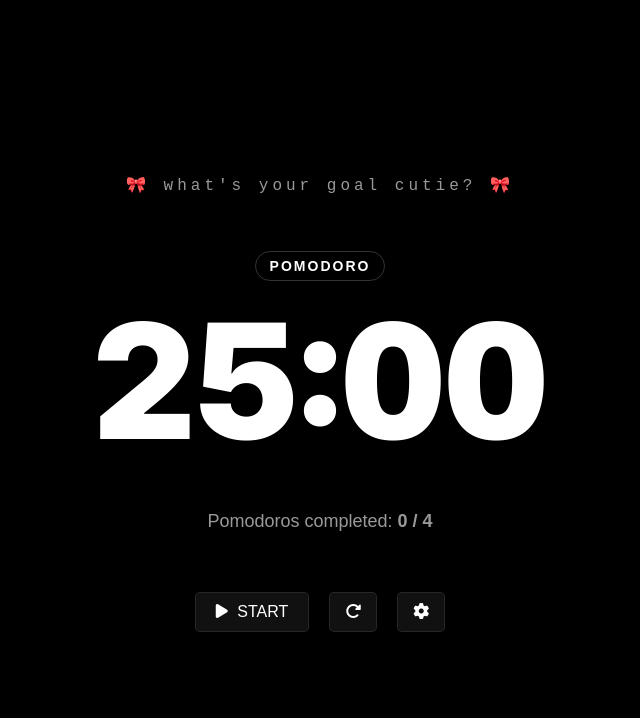
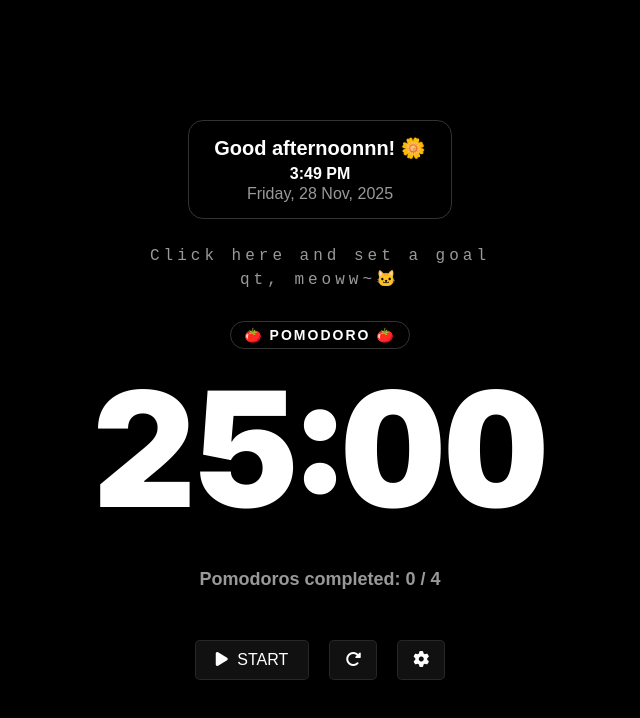
Before and after one commit to SourodipRoy/Pomodoro-Timer, a plain HTML site: page index.html in a window 1280 px wide. Shown: the whole page, without its empty margins (320-960 px from the left). Drawn offline with Linux system fonts and the light colour scheme.

Commit message:
new greeting, current time, day, date month year feature | zoom disable | minor ui fixes

```diff
--- a/index.html
+++ b/index.html
@@ -2,26 +2,36 @@
 <html lang="en">
 <head>
     <meta charset="UTF-8">
-    <meta name="viewport" content="width=device-width, initial-scale=1.0">
+    <meta name="viewport" content="width=device-width, initial-scale=1.0, maximum-scale=1.0, user-scalable=no">
     <title>Pomodoro Timer</title>
     <link rel="stylesheet" href="styles.css">
     <link rel="stylesheet" href="https://cdnjs.cloudflare.com/ajax/libs/font-awesome/6.5.1/css/all.min.css">
-    <link rel="stylesheet" href="https://fonts.googleapis.com/css2?family=Inter:wght@900&display=swap">
+    <link rel="stylesheet" href="https://fonts.googleapis.com/css2?family=Inter:wght@400;700;900&display=swap">
 </head>
 <body>
 
     <div class="timer-container">
+        <div class="greeting-container">
+            <div id="greeting-text" class="greeting-text"></div>
+            <div id="current-time" class="current-time">00:00 AM</div>
+            <div id="current-date" class="current-date"></div>
+        </div>
+
         <div class="goal-input-wrapper">
-            <textarea id="goal-input" placeholder="🎀 what's your goal cutie? 🎀" maxlength="40"></textarea>
+            <textarea id="goal-input" placeholder="Click here and set a goal qt, meoww~🐱" maxlength="40"></textarea>
         </div>
+
         <div class="state-label" id="state-label">POMODORO</div>
+
         <div class="timer-display" id="timer-display">25:00</div>
+
         <div class="reps-completed">Pomodoros completed: <span id="reps-count">0 / 4</span></div>
 
         <div class="controls">
             <button id="start-pause-btn" class="control-btn">
                 <i class="fas fa-play"></i> START
             </button>
+
             <button id="reset-btn" class="control-btn icon-btn">
                 <i class="fas fa-redo-alt"></i>
             </button>
@@ -32,6 +42,9 @@
         </div>
     </div>
 
+    <!-- Popups -->
+
+    <!-- Reset Confirmation -->
     <div id="reset-modal" class="modal">
         <div class="modal-content">
             <h3>Confirm Reset</h3>
@@ -43,6 +56,7 @@
         </div>
     </div>
 
+    <!-- Settings -->
     <div id="settings-modal" class="modal">
         <div class="modal-content">
             <h3 class="modal-title">Settings</h3>
@@ -54,6 +68,7 @@
 
                 <label for="small-break" class="setting-label">Small break duration (minutes)</label>
                 <input type="number" id="small-break" value="5" min="1" max="30" class="setting-input">
+
                 <label for="pomodoros-before-long" class="setting-label">Pomodoros before long break</label>
                 <input type="number" id="pomodoros-before-long" value="4" min="1" max="10" class="setting-input">
 
--- a/script.js
+++ b/script.js
@@ -7,15 +7,22 @@ document.addEventListener('DOMContentLoaded', () => {
         pomodorosBeforeLong: 4,
     };
 
+    // --- Audio Elements ---
     const alarm1 = new Audio('alarm.mp3');
     const alarm2 = new Audio('alarm2.mp3');
 
     // --- DOM Elements ---
     const goalInput = document.getElementById('goal-input');
+    // FIX: Changed 'timer-buttondisplay' to 'timer-display' for correct DOM mapping
     const timerDisplay = document.getElementById('timer-display');
     const stateLabel = document.getElementById('state-label');
     const repsCountEl = document.getElementById('reps-count');
     const startPauseBtn = document.getElementById('start-pause-btn');
+
+    // Greeting Elements
+    const greetingTextEl = document.getElementById('greeting-text');
+    const currentTimeEl = document.getElementById('current-time');
+    const currentDateEl = document.getElementById('current-date');
 
     // --- Modals & Buttons ---
     const resetModal = document.getElementById('reset-modal');
@@ -42,11 +49,64 @@ document.addEventListener('DOMContentLoaded', () => {
     let repsCompleted = 0;
     let lastTickTime = Date.now();
 
+    // --- Greeting & Time Logic ---
+    /**
+     * Updates the greeting based on the hour and displays the current local time/date.
+     * This function uses the user's local device time.
+     */
+    function updateGreeting() {
+        const now = new Date();
+        const hour = now.getHours();
+        let greeting = "";
+
+        // 1. Determine Greeting based on time of day
+        // 12am (0) till 4am (3)
+        if (hour >= 0 && hour < 4) {
+            greeting = "Late night grind? 🌺";
+        }
+        // 4am (4) till 11am (11)
+        else if (hour >= 4 && hour < 12) {
+            greeting = "Good morninggg! 🌻";
+        }
+        // 12pm (12) till 4pm (16)
+        else if (hour >= 12 && hour < 17) {
+            greeting = "Good afternoonnn! 🌼";
+        }
+        // 5pm (17) till 11pm (23)
+        else {
+            greeting = "Good eveninggg! 🌸";
+        }
+        greetingTextEl.textContent = greeting;
+
+        // 2. Update Current Time (e.g., 10:30 AM)
+        currentTimeEl.textContent = now.toLocaleTimeString('en-US', {
+            hour: 'numeric',
+            minute: '2-digit',
+            hour12: true
+        });
+
+        // 3. Update Date ({day, date month (in short 3 letters), year})
+        // Example: Friday, 28 Nov, 2025
+        const dayName = now.toLocaleDateString('en-US', { weekday: 'long' });
+        const dayNum = now.getDate();
+        const monthShort = now.toLocaleDateString('en-US', { month: 'short' });
+        const year = now.getFullYear();
+
+        currentDateEl.textContent = `${dayName}, ${dayNum} ${monthShort}, ${year}`;
+    }
+
+    // Update greeting every second to refresh the clock display
+    setInterval(updateGreeting, 1000);
+    updateGreeting(); // Initial call
+
+
+    // --- Goal Input Management ---
     function adjustGoalInputHeight() {
-
         goalInput.style.height = 'auto';
         goalInput.style.height = goalInput.scrollHeight + 'px';
     }
+
+    // --- Persistence & Initial Load ---
 
     function saveState() {
         localStorage.setItem('pomodoroSettings', JSON.stringify(settings));
@@ -73,26 +133,28 @@ document.addEventListener('DOMContentLoaded', () => {
         }
 
         const storedState = localStorage.getItem('timerState');
-        let shouldContinueRunning = false;
-
         if (storedState) {
             const state = JSON.parse(storedState);
             totalSeconds = state.totalSeconds;
             currentMode = state.currentMode;
             repsCompleted = state.repsCompleted;
-            shouldContinueRunning = state.isRunning;
+            let shouldContinueRunning = state.isRunning;
 
             if (totalSeconds <= 0 && currentMode === 'longBreak' && repsCompleted > 0 && repsCompleted % settings.pomodorosBeforeLong === 0) {
+                 // Full cycle complete (long break ended), reset duration and pause
                  completeCycle(false);
                  isRunning = false;
             } else if (totalSeconds <= 0) {
+                 // Time ran out on a segment, reset duration and pause
                  initTimer(currentMode, false);
                  isRunning = false;
             } else {
+                // Timer was mid-segment when saved
                 initTimer(currentMode, true);
                 isRunning = shouldContinueRunning;
             }
         } else {
+            // No state saved, initialize default Pomodoro
             initTimer('pomodoro');
         }
     }
@@ -101,9 +163,9 @@ document.addEventListener('DOMContentLoaded', () => {
         currentMode = mode;
 
         stateLabel.textContent =
-            mode === 'pomodoro' ? 'POMODORO' :
-            mode === 'shortBreak' ? 'SHORT BREAK' :
-            'LONG BREAK';
+            mode === 'pomodoro' ? '🍅 POMODORO 🍅' :
+            mode === 'shortBreak' ? '😛 SHORT BREAK 😛' :
+            '🎀 LONG BREAK 🎀';
 
         if (!keepTime || totalSeconds <= 0) {
             let durationMinutes;
@@ -111,7 +173,7 @@ document.addEventListener('DOMContentLoaded', () => {
                 durationMinutes = settings.pomodoro;
             } else if (mode === 'shortBreak') {
                 durationMinutes = settings.shortBreak;
-            } else {
+            } else { // longBreak
                 durationMinutes = settings.longBreak;
             }
             totalSeconds = durationMinutes * 60;
@@ -121,6 +183,8 @@ document.addEventListener('DOMContentLoaded', () => {
         saveState();
     }
 
+    // --- Utility Functions ---
+
     function formatTime(seconds) {
         const minutes = String(Math.floor(seconds / 60)).padStart(2, '0');
         const remainingSeconds = String(seconds % 60).padStart(2, '0');
@@ -129,11 +193,11 @@ document.addEventListener('DOMContentLoaded', () => {
 
     function updateDisplay() {
         timerDisplay.textContent = formatTime(totalSeconds);
-
         const currentSetRep = repsCompleted % settings.pomodorosBeforeLong;
-
         repsCountEl.textContent = `${currentSetRep} / ${settings.pomodorosBeforeLong}`;
     }
+
+    // --- Sound Logic ---
 
     function playAlarm(modeThatJustEnded) {
         if (modeThatJustEnded === 'pomodoro' || modeThatJustEnded === 'shortBreak') {
@@ -167,6 +231,8 @@ document.addEventListener('DOMContentLoaded', () => {
         if (resetReps) localStorage.removeItem('timerState');
     }
 
+    // --- Main Timer Logic ---
+
     function timeUp() {
         totalSeconds = 0;
         pauseTimer();
@@ -174,7 +240,6 @@ document.addEventListener('DOMContentLoaded', () => {
 
         if (currentMode === 'pomodoro') {
             repsCompleted++;
-
             if (repsCompleted % settings.pomodorosBeforeLong === 0) {
                 initTimer('longBreak');
             } else {
@@ -183,21 +248,21 @@ document.addEventListener('DOMContentLoaded', () => {
         } else if (currentMode === 'longBreak') {
             completeCycle();
             return;
-        } else {
+        } else { // shortBreak
             initTimer('pomodoro');
         }
+
         startTimer();
     }
 
     function tick() {
         const now = Date.now();
         const elapsedMs = now - lastTickTime;
-
         const elapsedSeconds = Math.floor(elapsedMs / 1000);
 
         if (elapsedSeconds < 1) return;
+
         totalSeconds -= elapsedSeconds;
-
         lastTickTime += elapsedSeconds * 1000;
 
         if (totalSeconds > 0) {
@@ -214,7 +279,6 @@ document.addEventListener('DOMContentLoaded', () => {
         isRunning = true;
 
         startPauseBtn.innerHTML = '<i class="fas fa-pause"></i> PAUSE';
-
         lastTickTime = Date.now();
 
         intervalId = setInterval(tick, 50);
@@ -239,14 +303,9 @@ document.addEventListener('DOMContentLoaded', () => {
         initTimer('pomodoro');
     }
 
+    // --- Modal Handlers (Helper functions) ---
     function showModal(modalEl) { modalEl.style.display = 'flex'; }
     function hideModal(modalEl) { modalEl.style.display = 'none'; }
-    function resetSettingsToDefaults() {
-        pomodoroDurationInput.value = DEFAULT_SETTINGS.pomodoro;
-        smallBreakInput.value = DEFAULT_SETTINGS.shortBreak;
-        pomodorosBeforeLongInput.value = DEFAULT_SETTINGS.pomodorosBeforeLong;
-        longBreakInput.value = DEFAULT_SETTINGS.longBreak;
-    }
 
 
     // --- Event Listeners ---
@@ -256,57 +315,56 @@ document.addEventListener('DOMContentLoaded', () => {
         saveState();
     });
 
-    // 1. Start/Pause Button
     startPauseBtn.addEventListener('click', () => {
         isRunning ? pauseTimer() : startTimer();
     });
 
-    // 2. Reset Button (opens modal)
     document.getElementById('reset-btn').addEventListener('click', () => {
         pauseTimer();
         showModal(resetModal);
     });
 
-    // 3. Confirm Reset
     confirmResetBtn.addEventListener('click', () => {
         resetTimer();
         hideModal(resetModal);
     });
 
-    // 4. Cancel Reset
     cancelResetBtn.addEventListener('click', () => {
         hideModal(resetModal);
     });
 
-    // 5. Settings Button (opens modal)
     document.getElementById('settings-btn').addEventListener('click', () => {
         pauseTimer();
         showModal(settingsModal);
     });
 
-    // 6. Reset Settings Button (Icon)
-    resetSettingsBtn.addEventListener('click', resetSettingsToDefaults);
+    resetSettingsBtn.addEventListener('click', () => {
+        pomodoroDurationInput.value = DEFAULT_SETTINGS.pomodoro;
+        smallBreakInput.value = DEFAULT_SETTINGS.shortBreak;
+        pomodorosBeforeLongInput.value = DEFAULT_SETTINGS.pomodorosBeforeLong;
+        longBreakInput.value = DEFAULT_SETTINGS.longBreak;
+    });
 
-    // 7. Settings Modal Cross (X) functionality & Cancel button
     settingsModalContent.addEventListener('click', (e) => {
+        // Simple way to handle click on the close area (X is styled via CSS content)
         const rect = settingsModalContent.getBoundingClientRect();
         const padding = 20;
         const clickX = e.clientX - rect.left;
         const clickY = e.clientY - rect.top;
 
         if (clickX > rect.width - padding*2 && clickY < padding*2) {
+            // Restore input values
             loadState();
             hideModal(settingsModal);
         }
     });
 
-    // 8. Cancel Settings (via 'Cancel' button)
     cancelSettingsBtn.addEventListener('click', () => {
+        // Restore input values
         loadState();
         hideModal(settingsModal);
     });
 
-    // 9. Save Settings
     saveSettingsBtn.addEventListener('click', () => {
         const newPomodoro = parseInt(pomodoroDurationInput.value, 10);
         const newShortBreak = parseInt(smallBreakInput.value, 10);
@@ -336,6 +394,7 @@ document.addEventListener('DOMContentLoaded', () => {
         hideModal(settingsModal);
     });
 
+    // --- Initialization ---
     loadState();
 
     if (isRunning) {
--- a/styles.css
+++ b/styles.css
@@ -6,7 +6,7 @@
     --gray-subtle: #999999;
     --gray-dim-border: #111111; /* Very dim grey for borders */
     --font-family-body: Arial, sans-serif;
-    --font-family-timer: 'Inter', sans-serif; /* Reverting to original Inter font */
+    --font-family-timer: 'Inter', sans-serif;
 }
 
 /* Global Reset and Body Styling */
@@ -24,7 +24,7 @@ body {
     justify-content: center;
     align-items: center;
     min-height: 100vh;
-    overflow: hidden;
+    overflow-x: hidden;
 }
 
 /* Timer Container */
@@ -38,11 +38,48 @@ body {
     padding: 20px;
 }
 
-/* Goal Textarea Styling (Supports multi-line up to 100 chars) */
+/* --- NEW GREETING LABEL STYLING --- */
+.greeting-container {
+    display: flex;
+    flex-direction: column;
+    align-items: center;
+    justify-content: center;
+    /* Rectangle with less curved edges */
+    border: 1px solid rgba(255, 255, 255, 0.2);
+    border-radius: 15px;
+    padding: 15px 25px;
+    margin-bottom: 20px; /* Space between greeting and goal input */
+    background-color: transparent;
+    width: fit-content;
+}
+
+.greeting-text {
+    font-size: 20px;
+    font-weight: bold;
+    color: var(--white);
+    margin-bottom: 5px;
+}
+
+.current-time {
+    font-size: 16px;
+    font-weight: bold;
+    color: var(--white);
+    margin-bottom: 2px;
+}
+
+.current-date {
+    font-size: 16px;
+    font-weight: normal; /* Regular */
+    color: var(--gray-subtle);
+}
+/* ---------------------------------- */
+
+
+/* Goal Textarea Styling */
 .goal-input-wrapper {
     margin-bottom: 20px;
-    width: 90%; /* Allow wider field on small screens */
-    max-width: 400px; /* Max width to prevent massive text line */
+    width: 90%;
+    max-width: 400px;
 }
 
 #goal-input {
@@ -51,18 +88,17 @@ body {
     color: var(--gray-subtle);
     font-size: 16px;
     text-align: center;
-    width: 100%; /* Take full width of wrapper */
+    width: 100%;
     padding: 5px;
     outline: none;
     text-transform: uppercase;
     letter-spacing: 4px;
 
-    /* Textarea specific styles for wrapping and height */
-    resize: none; /* Disable manual resizing */
-    overflow-y: hidden; /* Hide scrollbar if not needed */
+    resize: none;
+    overflow-y: hidden;
     height: auto;
-    min-height: 24px; /* Sufficient for one line */
-    max-height: 60px; /* Allow up to 3-4 lines */
+    min-height: 24px;
+    max-height: 60px;
     line-height: 1.5;
 }
 
@@ -85,7 +121,7 @@ body {
 
     /* Capsule Styles */
     display: inline-block;
-    padding: 6px 14px;
+    padding: 5px 13px;
     border: 1px solid rgba(255, 255, 255, 0.2);
     border-radius: 9999px;
 }
@@ -93,13 +129,12 @@ body {
 
 /* Timer Display - FIXED FONT & RESPONSIVE SIZE */
 .timer-display {
-    /* Stabilize digits by enforcing fixed width for numbers */
     font-variant-numeric: tabular-nums;
     font-size: clamp(6rem, 20vw, 10rem);
     font-weight: 900;
     color: var(--white);
     line-height: 1;
-    margin-bottom: 50px;
+    margin-bottom: 40px;
     font-family: var(--font-family-timer);
 }
 
@@ -107,10 +142,7 @@ body {
 .reps-completed {
     font-size: 18px;
     color: var(--gray-subtle);
-    margin-bottom: 60px;
-}
-
-#reps-count {
+    margin-bottom: 50px;
     font-weight: bold;
 }
 
@@ -181,7 +213,7 @@ body {
     position: relative;
 }
 
-/* Close button icon for Settings Modal (used to handle close/cancel via JS) */
+/* Close button icon for Settings Modal */
 #settings-modal .modal-content::before {
     content: '\f00d';
     font-family: 'Font Awesome 6 Free';
@@ -196,6 +228,11 @@ body {
 }
 #settings-modal .modal-content::before:hover {
     color: var(--white);
+}
+
+/* Reset Modal Specific Styling */
+#reset-modal .modal-content{
+    text-align: center;
 }
 
 /* Settings Grid for inputs */
@@ -226,10 +263,9 @@ body {
     margin-top: 20px;
 }
 
-/* Style for the Reset Defaults button (left-aligned) */
 .modal-actions .reset-defaults-btn {
     margin-right: auto;
-    padding: 10px 15px; /* Adjust padding for icon-only button */
+    padding: 10px 15px;
 }
 
 /* Base Modal Button Style */
@@ -243,7 +279,7 @@ body {
     transition: background-color 0.2s, color 0.2s, border-color 0.2s;
 }
 
-/* 1. Ghost Button (No Background) */
+/* 1. Ghost Button */
 .modal-btn.ghost {
     background: none;
     color: var(--white);
```
